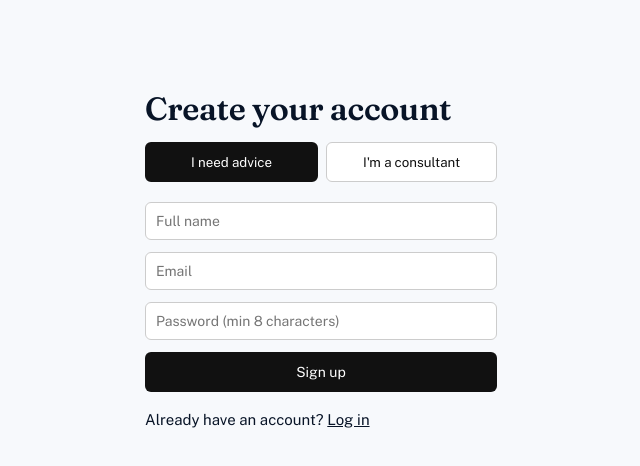
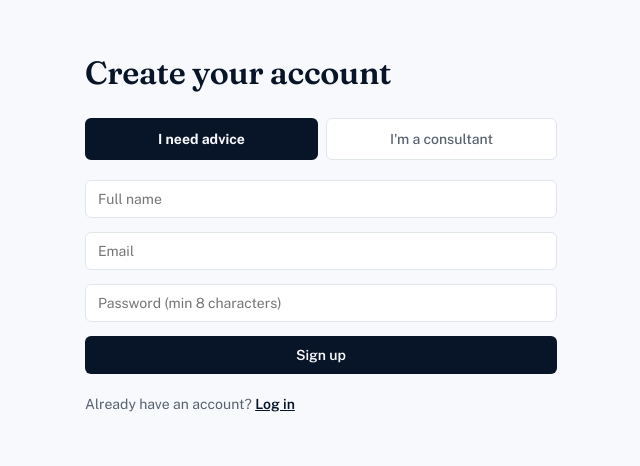
Before and after one commit to thegermanguys/advizlo, a Next.js app in the folder web/: page /register in a window 1280 px wide. Shown: the top 466 px of the page, without its empty margins (319-959 px from the left). Built offline with nearby package versions, Linux system fonts and the light colour scheme; no server answers.

Commit message:
Clean up Advizlo application

```diff
--- a/web/app/register/page.tsx
+++ b/web/app/register/page.tsx
@@ -1,12 +1,23 @@
 'use client';
 
-import { useState } from 'react';
-import { useRouter } from 'next/navigation';
+import { Suspense, useState } from 'react';
+import { useRouter, useSearchParams } from 'next/navigation';
 import { api, setToken, Role } from '../../lib/api';
+import { colors, styles } from '../../lib/theme';
 
 export default function RegisterPage() {
+  return (
+    <Suspense fallback={null}>
+      <RegisterPageInner />
+    </Suspense>
+  );
+}
+
+function RegisterPageInner() {
   const router = useRouter();
-  const [role, setRole] = useState<Role>('CLIENT');
+  const params = useSearchParams();
+  const initialRole = params.get('role') === 'CONSULTANT' ? 'CONSULTANT' : 'CLIENT';
+  const [role, setRole] = useState<Role>(initialRole);
   const [fullName, setFullName] = useState('');
   const [email, setEmail] = useState('');
   const [password, setPassword] = useState('');
@@ -29,91 +40,51 @@ export default function RegisterPage() {
   }
 
   return (
-    <main style={{ maxWidth: 400, margin: '60px auto', padding: 24 }}>
+    <main style={styles.pageNarrow}>
       <h1>Create your account</h1>
 
-      <div style={{ display: 'flex', gap: 8, marginBottom: 20 }}>
-        <button
-          type="button"
-          onClick={() => setRole('CLIENT')}
-          style={{
-            flex: 1,
-            padding: 10,
-            borderRadius: 6,
-            border: role === 'CLIENT' ? '2px solid #111' : '1px solid #ccc',
-            background: role === 'CLIENT' ? '#111' : '#fff',
-            color: role === 'CLIENT' ? '#fff' : '#111',
-          }}
-        >
+      <div style={{ display: 'flex', gap: 8, marginTop: 20, marginBottom: 20 }}>
+        <button type="button" onClick={() => setRole('CLIENT')} style={role === 'CLIENT' ? roleButtonActive : roleButton}>
           I need advice
         </button>
-        <button
-          type="button"
-          onClick={() => setRole('CONSULTANT')}
-          style={{
-            flex: 1,
-            padding: 10,
-            borderRadius: 6,
-            border: role === 'CONSULTANT' ? '2px solid #111' : '1px solid #ccc',
-            background: role === 'CONSULTANT' ? '#111' : '#fff',
-            color: role === 'CONSULTANT' ? '#fff' : '#111',
-          }}
-        >
+        <button type="button" onClick={() => setRole('CONSULTANT')} style={role === 'CONSULTANT' ? roleButtonActive : roleButton}>
           I'm a consultant
         </button>
       </div>
 
-      <form onSubmit={handleSubmit} style={{ display: 'flex', flexDirection: 'column', gap: 12 }}>
-        <input
-          placeholder="Full name"
-          value={fullName}
-          onChange={(e) => setFullName(e.target.value)}
-          required
-          style={inputStyle}
-        />
-        <input
-          placeholder="Email"
-          type="email"
-          value={email}
-          onChange={(e) => setEmail(e.target.value)}
-          required
-          style={inputStyle}
-        />
-        <input
-          placeholder="Password (min 8 characters)"
-          type="password"
-          value={password}
-          onChange={(e) => setPassword(e.target.value)}
-          required
-          minLength={8}
-          style={inputStyle}
-        />
-        {error && <p style={{ color: 'crimson' }}>{error}</p>}
-        <button type="submit" disabled={loading} style={submitStyle}>
+      <form onSubmit={handleSubmit} style={{ display: 'flex', flexDirection: 'column', gap: 14 }}>
+        <input placeholder="Full name" value={fullName} onChange={(e) => setFullName(e.target.value)} required style={styles.input} />
+        <input placeholder="Email" type="email" value={email} onChange={(e) => setEmail(e.target.value)} required style={styles.input} />
+        <input placeholder="Password (min 8 characters)" type="password" value={password} onChange={(e) => setPassword(e.target.value)} required minLength={8} style={styles.input} />
+        {error && <p style={{ color: colors.rust, margin: 0 }}>{error}</p>}
+        <button type="submit" disabled={loading} style={styles.primaryButton}>
           {loading ? 'Creating account…' : 'Sign up'}
         </button>
       </form>
 
-      <p style={{ marginTop: 16 }}>
-        Already have an account? <a href="/login">Log in</a>
+      <p style={{ marginTop: 20, fontSize: 14, color: colors.slate }}>
+        Already have an account? <a href="/login" style={{ color: colors.ink, fontWeight: 600 }}>Log in</a>
       </p>
     </main>
   );
 }
 
-const inputStyle: React.CSSProperties = {
-  padding: 10,
+const roleButton: React.CSSProperties = {
+  flex: 1,
+  padding: 11,
   borderRadius: 6,
-  border: '1px solid #ccc',
+  border: `1px solid ${colors.line}`,
+  background: colors.white,
+  color: colors.slate,
   fontSize: 14,
+  fontWeight: 500,
+  cursor: 'pointer',
 };
 
-const submitStyle: React.CSSProperties = {
-  padding: 12,
-  borderRadius: 6,
-  border: 'none',
-  background: '#111',
-  color: '#fff',
-  fontSize: 14,
-  cursor: 'pointer',
+const roleButtonActive: React.CSSProperties = {
+  ...roleButton,
+  border: `2px solid ${colors.ink}`,
+  background: colors.ink,
+  color: colors.paper,
+  fontWeight: 700,
 };
```
Also changed, not shown: web/app/page.tsx (+76 -30 lines).
